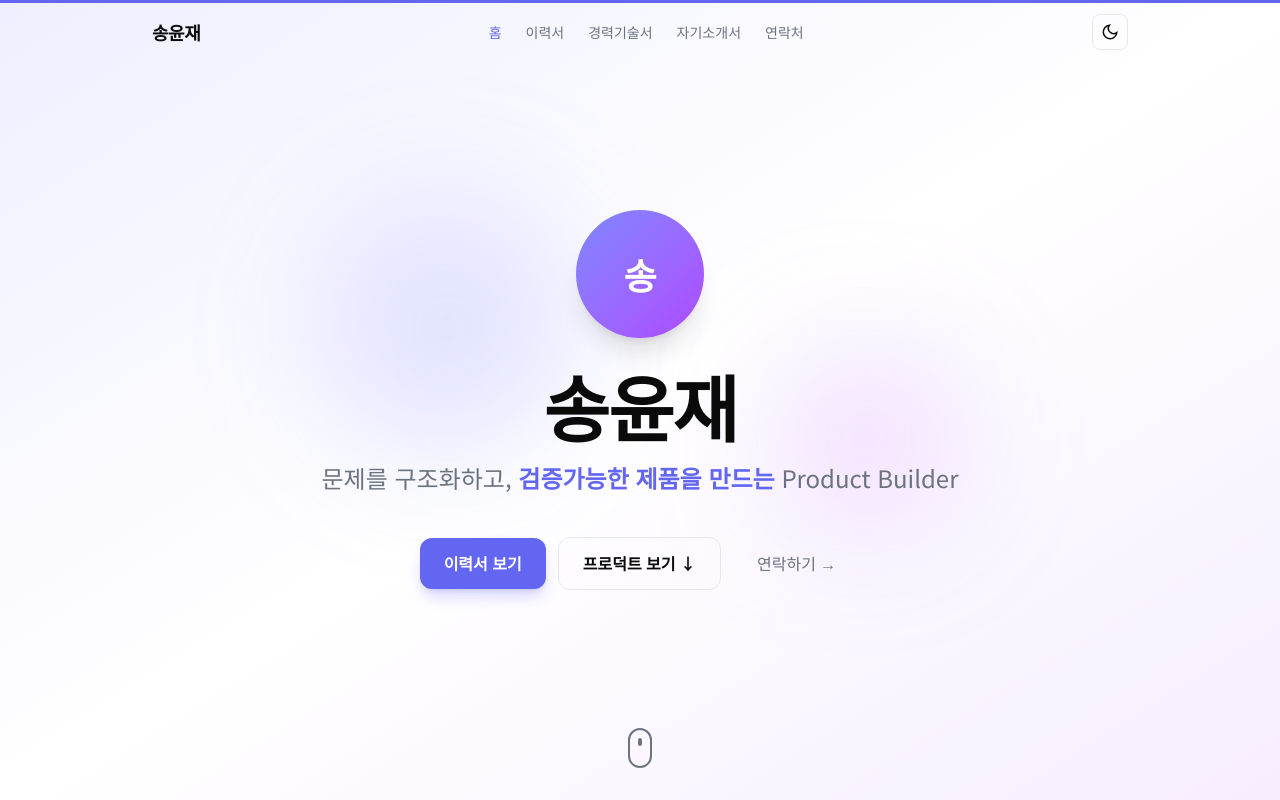
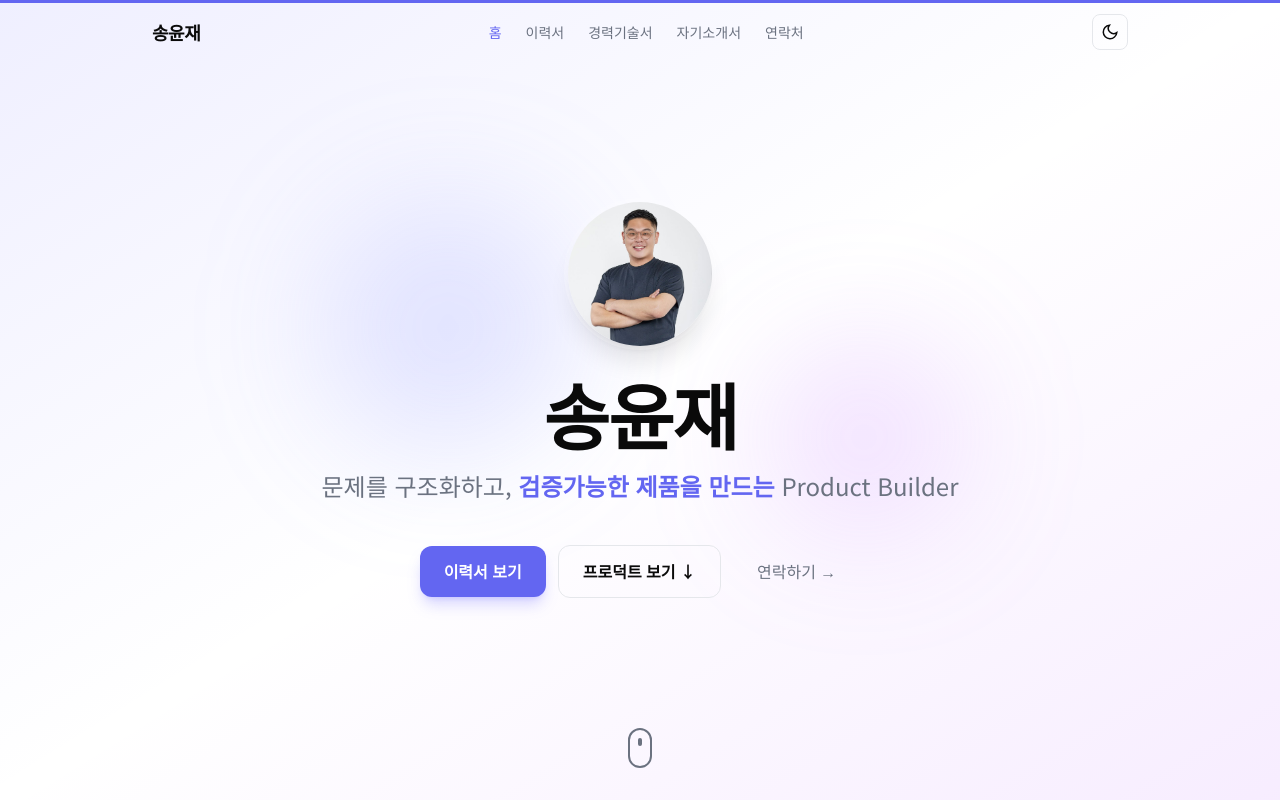
Before and after one commit to AngryJay91/heavaa-web, a Next.js app: page / in a window 1280 px wide. Shown: the top 800 px of the page. Built offline with nearby package versions, Linux system fonts and the light colour scheme.

Commit message:
feat: 히어로에 프로필 사진 추가

```diff
--- a/src/components/landing/HeroSection.tsx
+++ b/src/components/landing/HeroSection.tsx
@@ -1,6 +1,7 @@
 'use client';
 
 import { useRef } from 'react';
+import Image from 'next/image';
 import Link from 'next/link';
 import { motion, useScroll, useTransform } from 'framer-motion';
 
@@ -37,14 +38,21 @@ export default function HeroSection() {
         className="text-center px-4 max-w-4xl mx-auto"
         style={{ opacity, scale }}
       >
-        {/* 프로필 아바타 */}
+        {/* 프로필 사진 */}
         <motion.div
-          className="w-24 h-24 md:w-32 md:h-32 mx-auto mb-8 rounded-full bg-gradient-to-br from-indigo-400 to-purple-500 flex items-center justify-center text-white text-3xl md:text-4xl font-bold shadow-xl"
+          className="w-28 h-28 md:w-36 md:h-36 mx-auto mb-8 rounded-full overflow-hidden shadow-xl ring-4 ring-white/20"
           initial={{ opacity: 0, scale: 0.5 }}
           animate={{ opacity: 1, scale: 1 }}
           transition={{ duration: 0.8, delay: 0.2, ease: [0.22, 1, 0.36, 1] }}
         >
-          송
+          <Image
+            src="/images/profile.jpg"
+            alt="송윤재 프로필"
+            width={144}
+            height={144}
+            className="w-full h-full object-cover object-top"
+            priority
+          />
         </motion.div>
 
         {/* 이름 */}
```
Also changed, not shown: public/images/profile.jpg (added).
